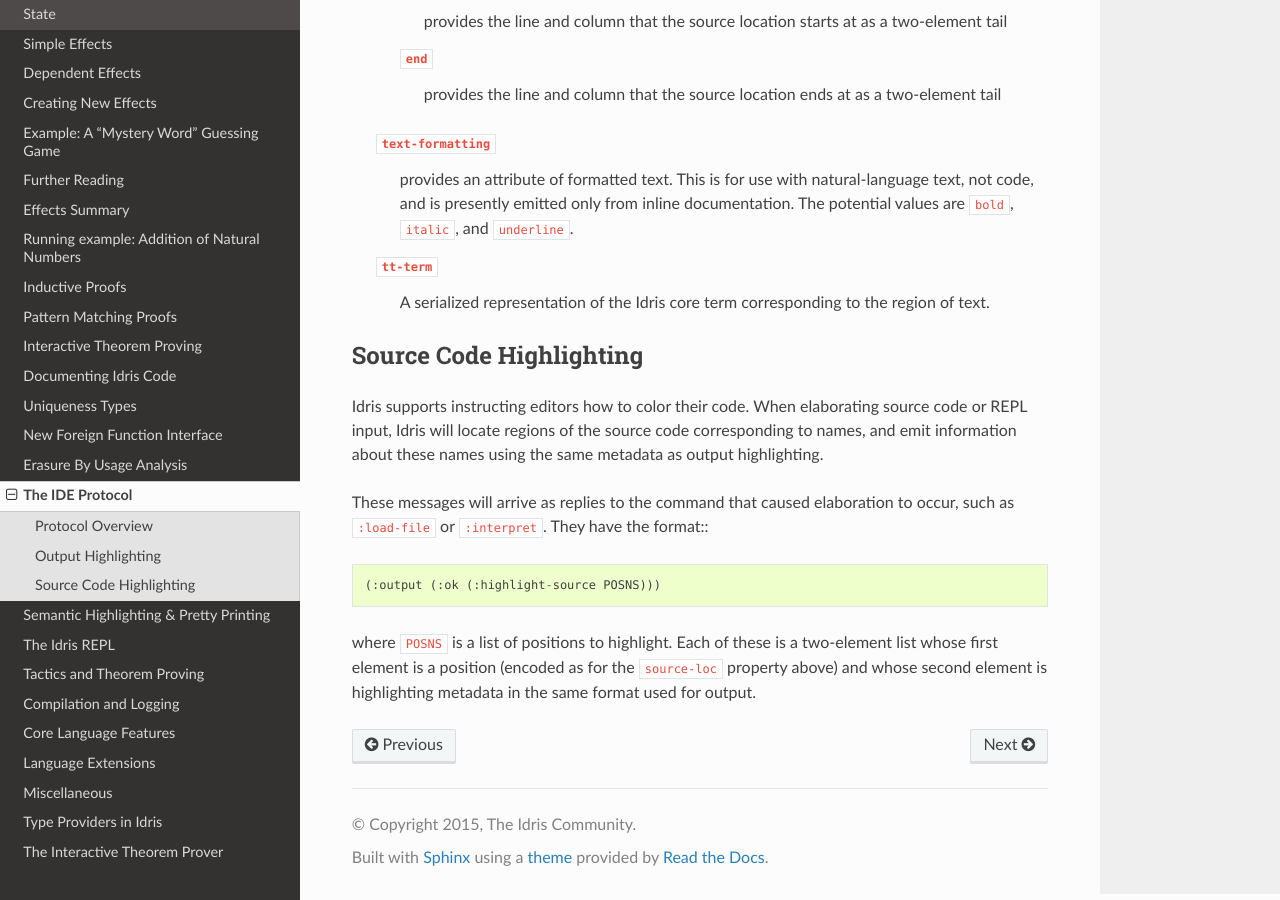
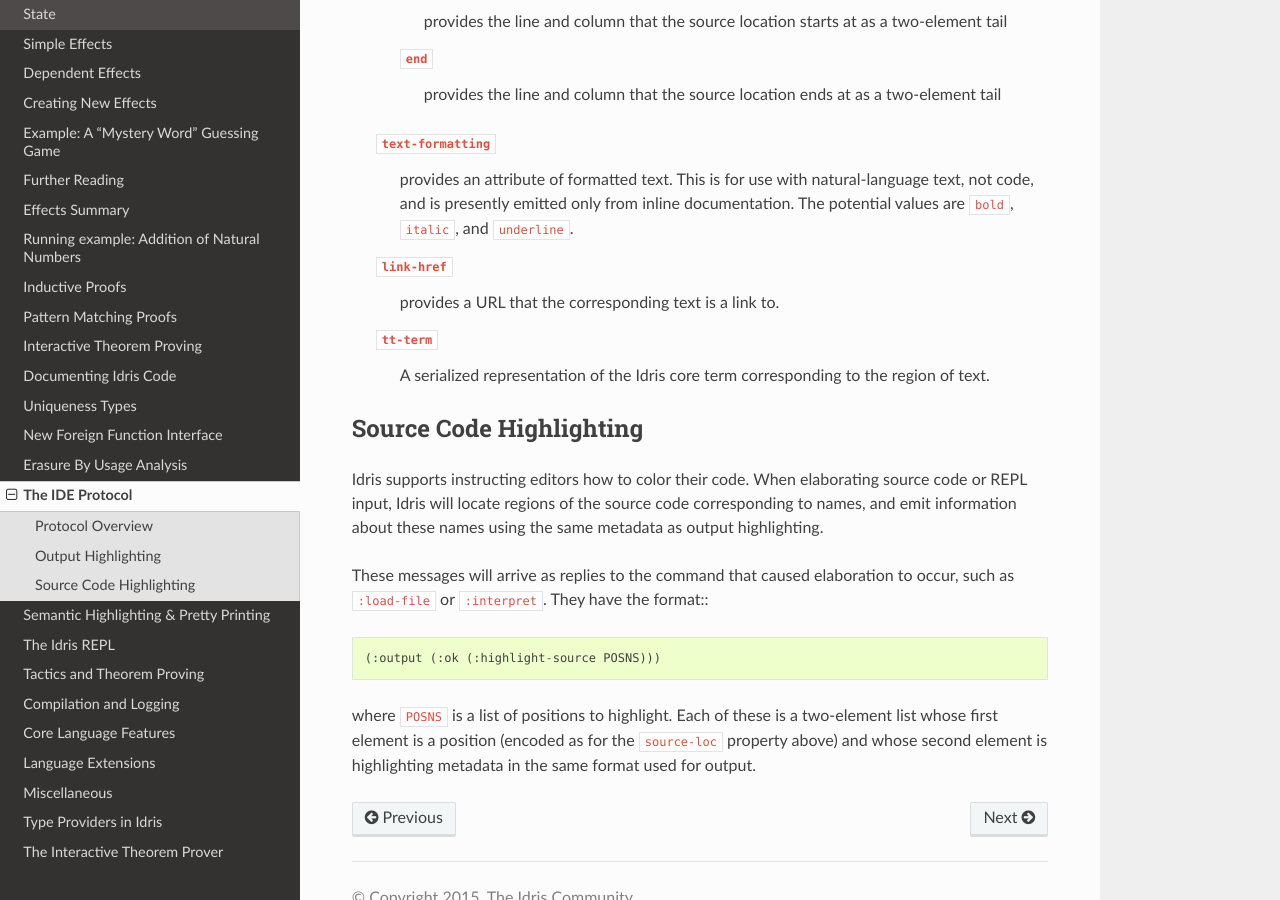
Before and after one commit to idris-lang/Idris-dev, a Sphinx documentation site: the page built from docs/reference/ide-protocol.rst, in a window 1280 px wide and 900 px high, scrolled down 4487 px. Built offline with Sphinx 7.4.7 and the Read the Docs theme 2.0.0, drawn with Linux system fonts in a browser that asks for light colours; formulas are drawn with MathJax 3.

Commit message:
Add :link-href to IDE mode docs

```diff
--- a/docs/reference/ide-protocol.rst
+++ b/docs/reference/ide-protocol.rst
@@ -174,6 +174,9 @@
   ``text-formatting``
     provides an attribute of formatted text. This is for use with natural-language text, not code, and is presently emitted only from inline documentation. The potential values are ``bold``, ``italic``, and ``underline``.
 
+  ``link-href``
+    provides a URL that the corresponding text is a link to.
+
   ``tt-term``
     A serialized representation of the Idris core term corresponding to the region of text.
 
```
